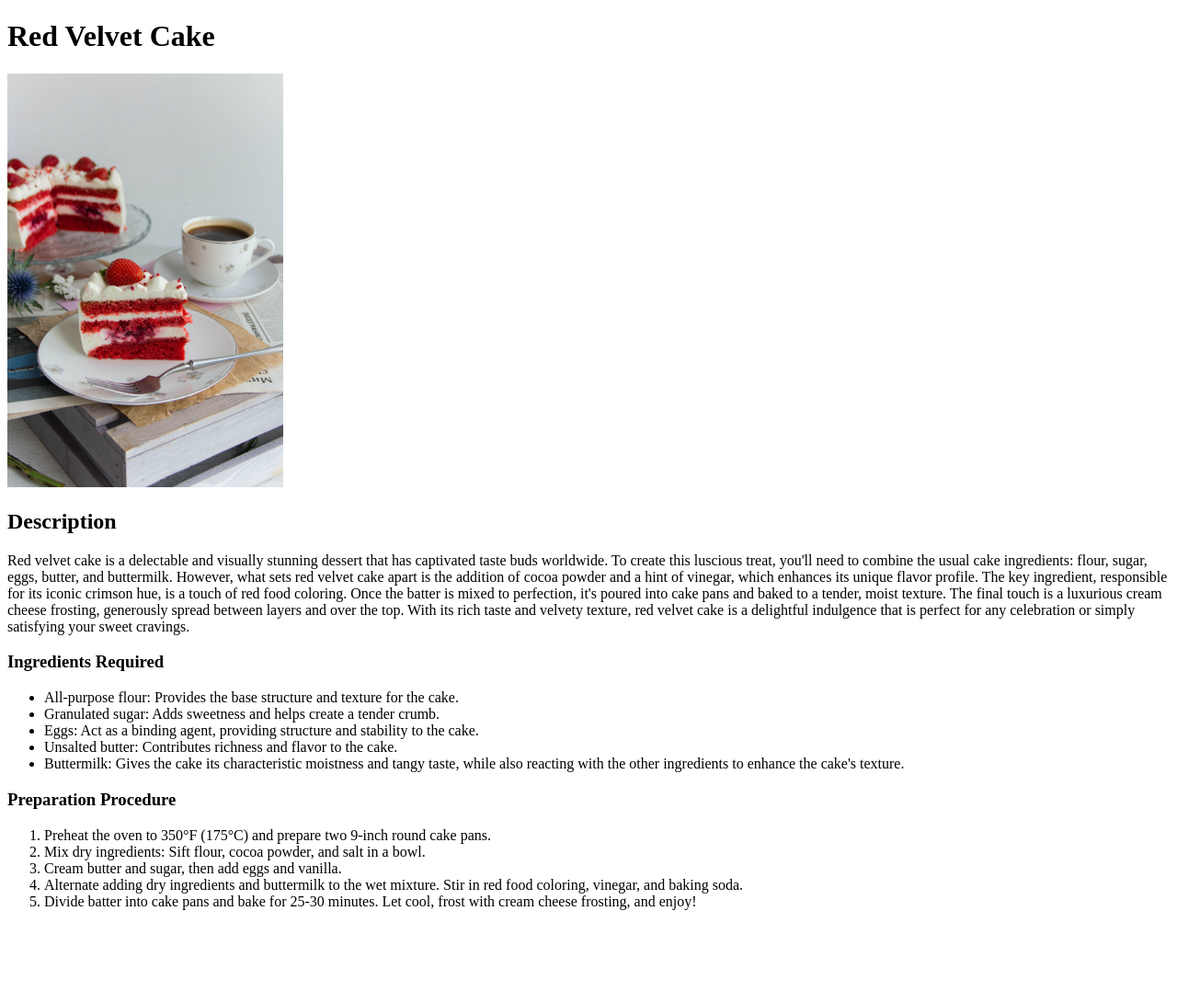
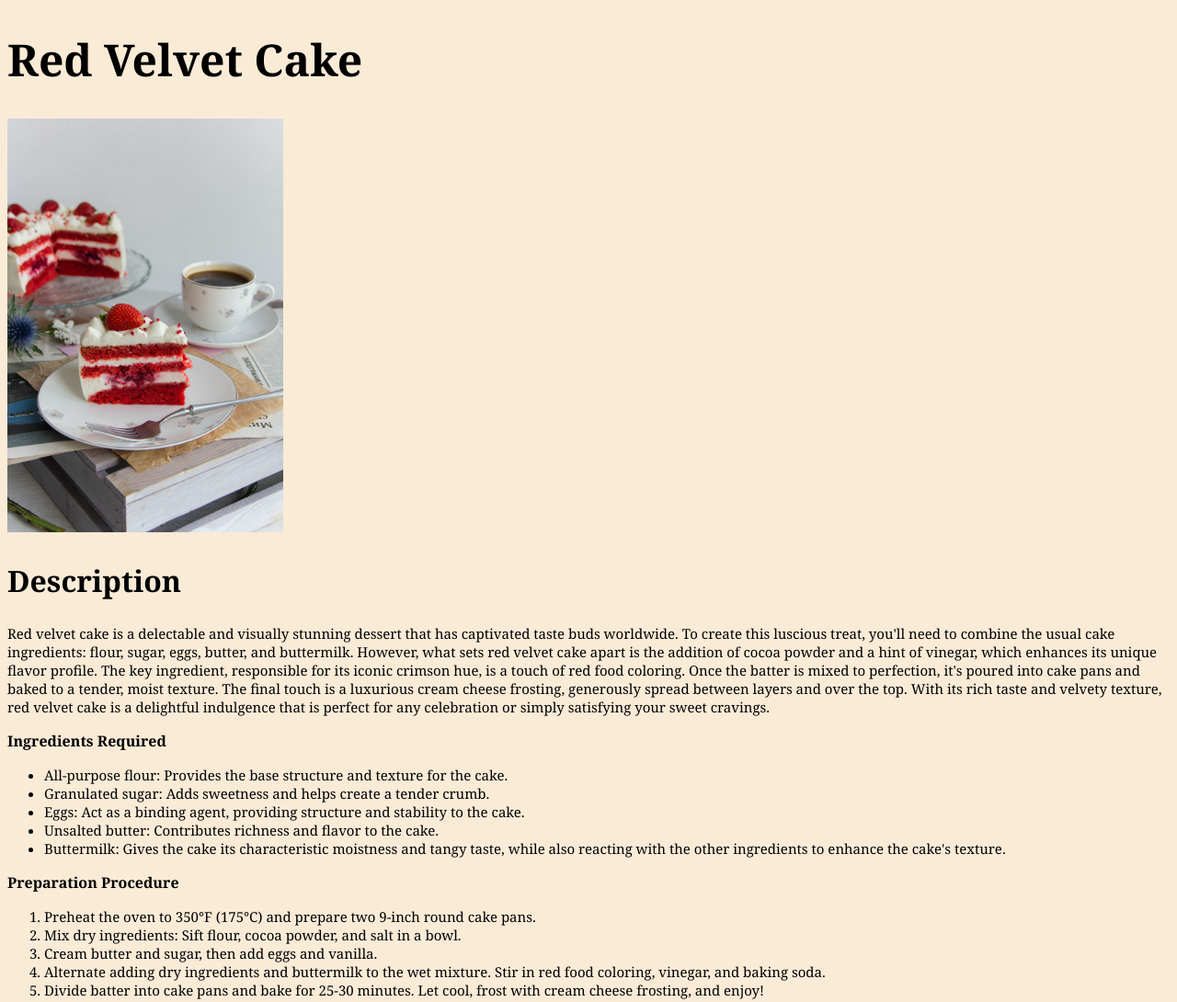
Before and after one commit to Ariano2/odin-recipes, a plain HTML site: page recipes/red-velvet-cake.html in a window 1280 px wide. Shown: the whole page at 92% size. Before the commit the page ends 1006 px from the top, so only its background shows below. Drawn offline with Linux system fonts and the light colour scheme.

Commit message:
Add common css style to recipe pages

```diff
--- /dev/null
+++ b/css/dish-style.css
@@ -0,0 +1,18 @@
+body{
+    font-family:Georgia, 'Times New Roman', sans-serif;
+    background-color: antiquewhite;
+    font-size:15px;
+}
+h1{
+    font-size:48px;
+}
+h2{
+    font-size:32px;
+}
+h3{
+    font-size:16px;
+}
+img{
+    height:auto;
+    width:300px;
+}
--- a/recipes/red-velvet-cake.html
+++ b/recipes/red-velvet-cake.html
@@ -3,10 +3,11 @@
     <head>
         <meta charset="utf-8">
         <title>Red-Velvet-Cake</title>
+        <link rel="stylesheet" href="../css/dish-style.css">
     </head>
     <body>
         <h1>Red Velvet Cake</h1>
-        <img src="../images/cake.jpg" alt="An image of red velvet cake" width="300">
+        <img src="../images/cake.jpg" alt="An image of red velvet cake">
         <h2>Description</h2>
         <p>Red velvet cake is a delectable and visually stunning dessert that has captivated taste buds worldwide. To create this luscious treat, you'll need to combine the usual cake ingredients: flour, sugar, eggs, butter, and buttermilk. However, what sets red velvet cake apart is the addition of cocoa powder and a hint of vinegar, which enhances its unique flavor profile. The key ingredient, responsible for its iconic crimson hue, is a touch of red food coloring. Once the batter is mixed to perfection, it's poured into cake pans and baked to a tender, moist texture. The final touch is a luxurious cream cheese frosting, generously spread between layers and over the top. With its rich taste and velvety texture, red velvet cake is a delightful indulgence that is perfect for any celebration or simply satisfying your sweet cravings.</p>
         <h3>Ingredients Required</h3>
```
Also changed, not shown: recipes/burger.html (+2 -1 lines), recipes/lemonade.html (+2 -1 lines).
